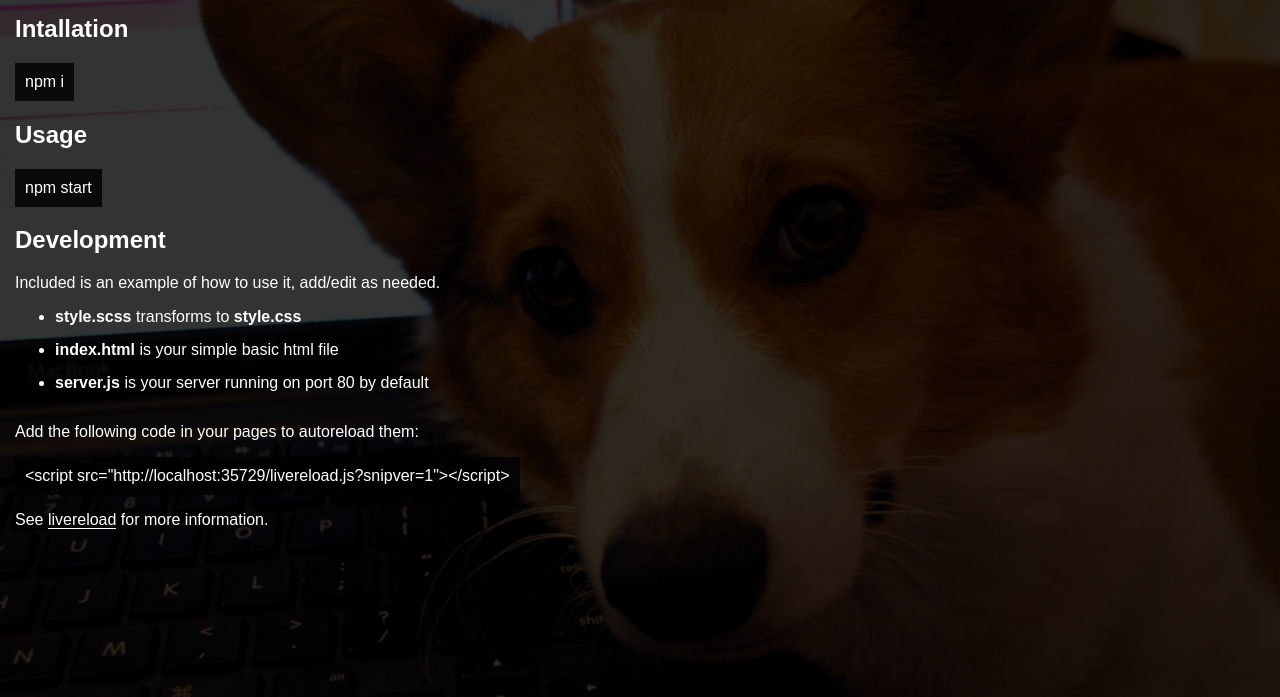
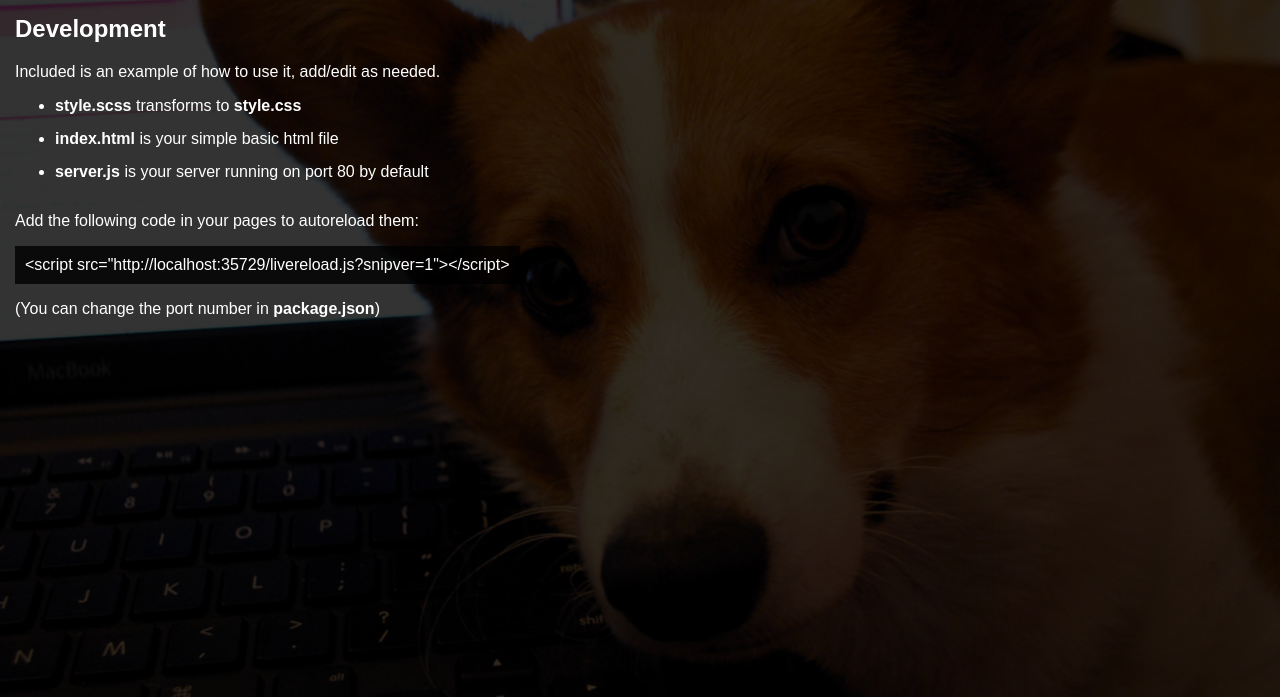
Before and after one commit to alexshive/quickserver, a website: page index.html in a window 1280 px wide. Shown: the part 103-800 px from the top of the page. Drawn offline with Linux system fonts and the light colour scheme.

Commit message:
1.0.2 port fixes Updated README

```diff
--- a/index.html
+++ b/index.html
@@ -15,18 +15,6 @@
     <h1>Quick Start</h1>
 
     <p>It's backend for the front end.</p>
-
-    <h2>Intallation</h2>
-
-    <p>
-      <span>npm i</span>
-    </p>
-
-    <h2>Usage</h2>
-
-    <p>
-      <span>npm start</span>
-    </p>
 
     <h2>Development</h2>
 
@@ -49,7 +37,8 @@
       <span>&lt;script src="http://localhost:35729/livereload.js?snipver=1">&lt;/script></span>
     </p>
 
-    <p>See <a href="https://www.npmjs.com/package/livereload" target="_blank">livereload</a> for more information.</p>
+    <p>(You can change the port number in <b>package.json</b>)</p>
+
   </main>
 
   <script src="http://localhost:35729/livereload.js?snipver=1"></script>
--- a/package.json
+++ b/package.json
@@ -1,6 +1,6 @@
 {
   "name": "quickserver",
-  "version": "1.0.0",
+  "version": "1.0.1",
   "description": "Get started quickly with a local server",
   "main": "server.js",
   "repository": {
@@ -17,7 +17,7 @@
   "scripts": {
     "start": "parallelshell \"npm run reload\" \"npm run server\" \"npm run sass\"",
     "sass": "node-sass -w --output-style compressed style.scss style.css",
-    "reload": "livereload . -w 1000 -d",
+    "reload": "livereload . -w 1000 -d -p 35729",
     "server": "nodemon server.js"
   },
   "devDependencies": {
--- a/server.js
+++ b/server.js
@@ -3,4 +3,4 @@ const app = express()
 
 app.use('/', express.static(__dirname + '/'))
 
-app.listen(80)
+app.listen(3865)
```
Also changed, not shown: README.md.
